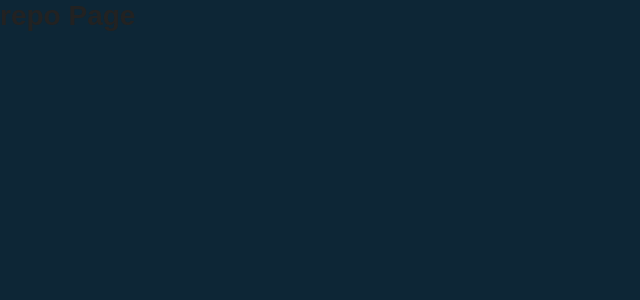
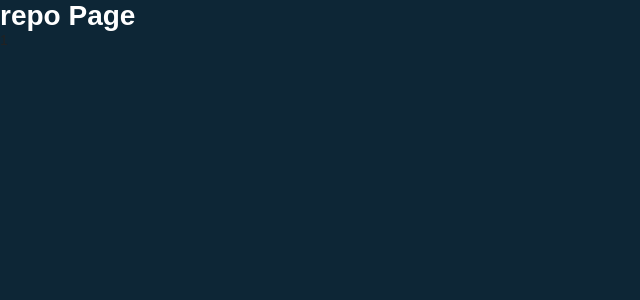
Before and after one commit to mahcassi/repofavs, a React (Create React App) app: page /repositorio/1 in a window 1280 px wide. Shown: the top 300 px of the page, without its empty margins (0-640 px from the left). Built offline with nearby package versions, Linux system fonts and the light colour scheme.

Commit message:
Passando parametros para page repositorio

```diff
--- a/src/pages/Main/index.js
+++ b/src/pages/Main/index.js
@@ -1,6 +1,7 @@
 import React, {useState, useCallback, useEffect} from 'react';
 import { FaGithub, FaPlus, FaSpinner, FaBars, FaTrash } from 'react-icons/fa';
 import {Container, Form, SubmitButton, List, DeleteButton} from './styles';
+import { Link } from 'react-router-dom';
 
 import api from '../../services/api';
 
@@ -112,9 +113,9 @@ export default function Main(){
              </DeleteButton>
              {repo.name}
              </span>
-             <a href="">
+             <Link to={`/repositorio/${encodeURIComponent(repo.name)}`}>
                <FaBars size={20}/>
-             </a>
+             </Link>
            </li>
          ))}
       </List>
--- a/src/pages/Repositorio/index.js
+++ b/src/pages/Repositorio/index.js
@@ -1,9 +1,12 @@
-import React from 'react';
+import { useParams } from 'react-router-dom';
 
-export default function Repositorio() {
+export default function Repositorio({match}) {
+    const { repo } = useParams();
+
     return (
         <div>
-            <h1>repo Page</h1>
+            <h1 style={{color: '#FFFF'}}>repo Page</h1>
+           {decodeURIComponent(repo)}
         </div>
     );
 }
```
